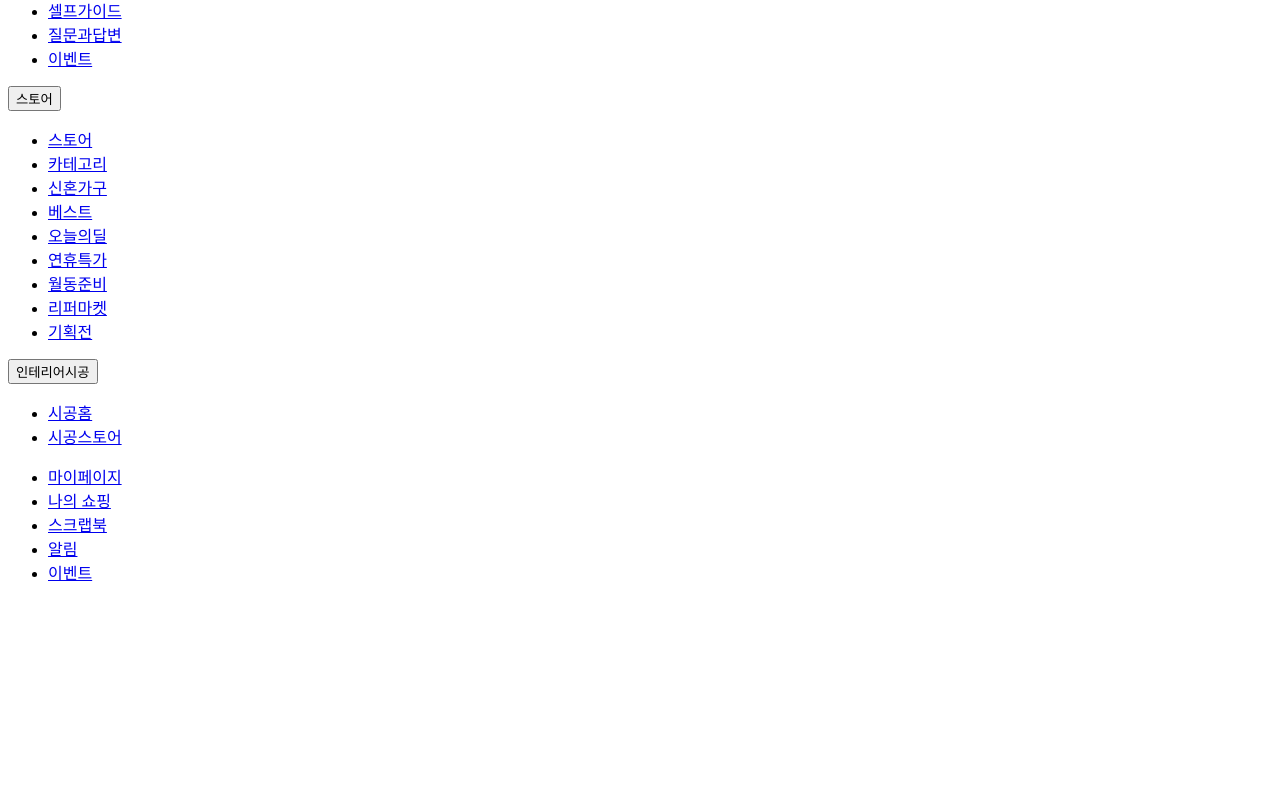
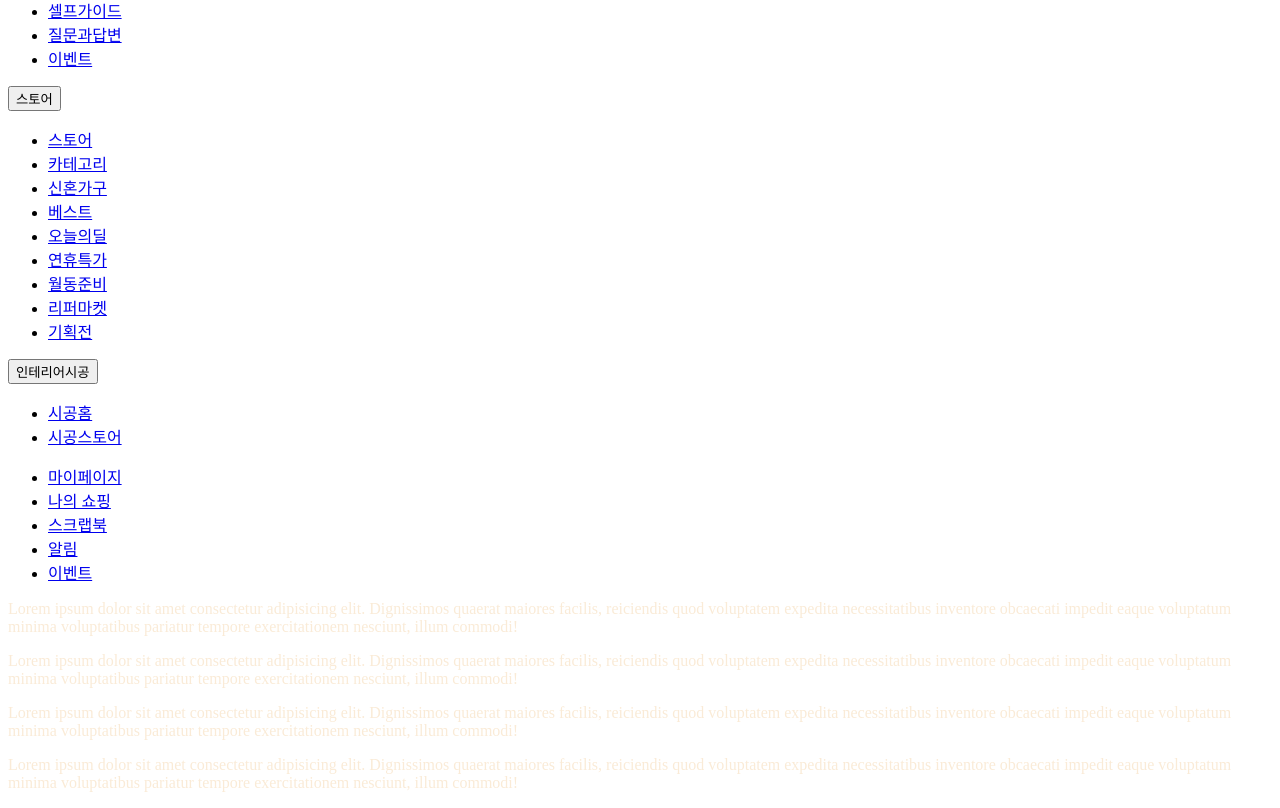
Before and after one commit to imparang/tomorrow-house, a website: page index.html in a window 1280 px wide. Shown: the part 2221-3029 px from the top of the page. Before the commit the page ends 2821 px from the top, so only its background shows below. Drawn offline with Linux system fonts and the light colour scheme.

Commit message:
🚧  Implement an overlay component

```diff
--- a/index.html
+++ b/index.html
@@ -347,5 +347,35 @@
         </div>
       </nav>
     </aside>
+
+    <p>
+      Lorem ipsum dolor sit amet consectetur adipisicing elit. Dignissimos
+      quaerat maiores facilis, reiciendis quod voluptatem expedita
+      necessitatibus inventore obcaecati impedit eaque voluptatum minima
+      voluptatibus pariatur tempore exercitationem nesciunt, illum commodi!
+    </p>
+
+    <p>
+      Lorem ipsum dolor sit amet consectetur adipisicing elit. Dignissimos
+      quaerat maiores facilis, reiciendis quod voluptatem expedita
+      necessitatibus inventore obcaecati impedit eaque voluptatum minima
+      voluptatibus pariatur tempore exercitationem nesciunt, illum commodi!
+    </p>
+
+    <p>
+      Lorem ipsum dolor sit amet consectetur adipisicing elit. Dignissimos
+      quaerat maiores facilis, reiciendis quod voluptatem expedita
+      necessitatibus inventore obcaecati impedit eaque voluptatum minima
+      voluptatibus pariatur tempore exercitationem nesciunt, illum commodi!
+    </p>
+
+    <p>
+      Lorem ipsum dolor sit amet consectetur adipisicing elit. Dignissimos
+      quaerat maiores facilis, reiciendis quod voluptatem expedita
+      necessitatibus inventore obcaecati impedit eaque voluptatum minima
+      voluptatibus pariatur tempore exercitationem nesciunt, illum commodi!
+    </p>
+
+    <div class="overlay" aria-hidden="true"></div>
   </body>
 </html>
--- a/styles/main.scss
+++ b/styles/main.scss
@@ -2,6 +2,7 @@
 @import './constants/colors';
 @import './constants/breakpoints';
 @import './constants/box-shadow';
+@import './constants/z-indexes';
 
 @import './base/fonts';
 @import './base/normalize';
@@ -30,5 +31,6 @@
 @import './layouts/grids';
 @import './layouts/gnb';
 @import './layouts/sidebar';
+@import './layouts/overlay';
 
 // 변수명 alphabet, -, _, number 사용 and 대소문자 구분
```
Also changed, not shown: styles/layouts/_overlay.scss (added, +9 -0 lines).
